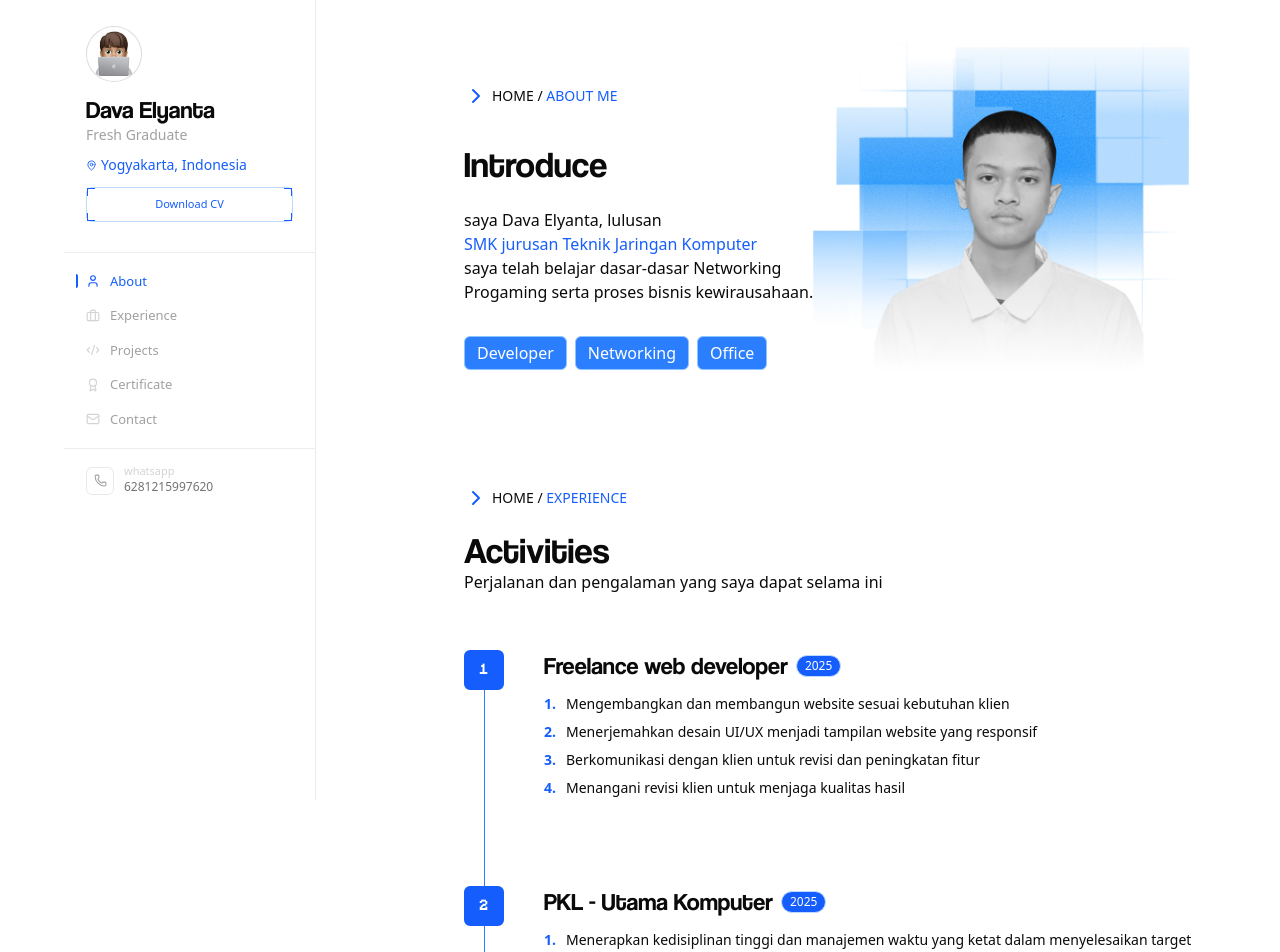
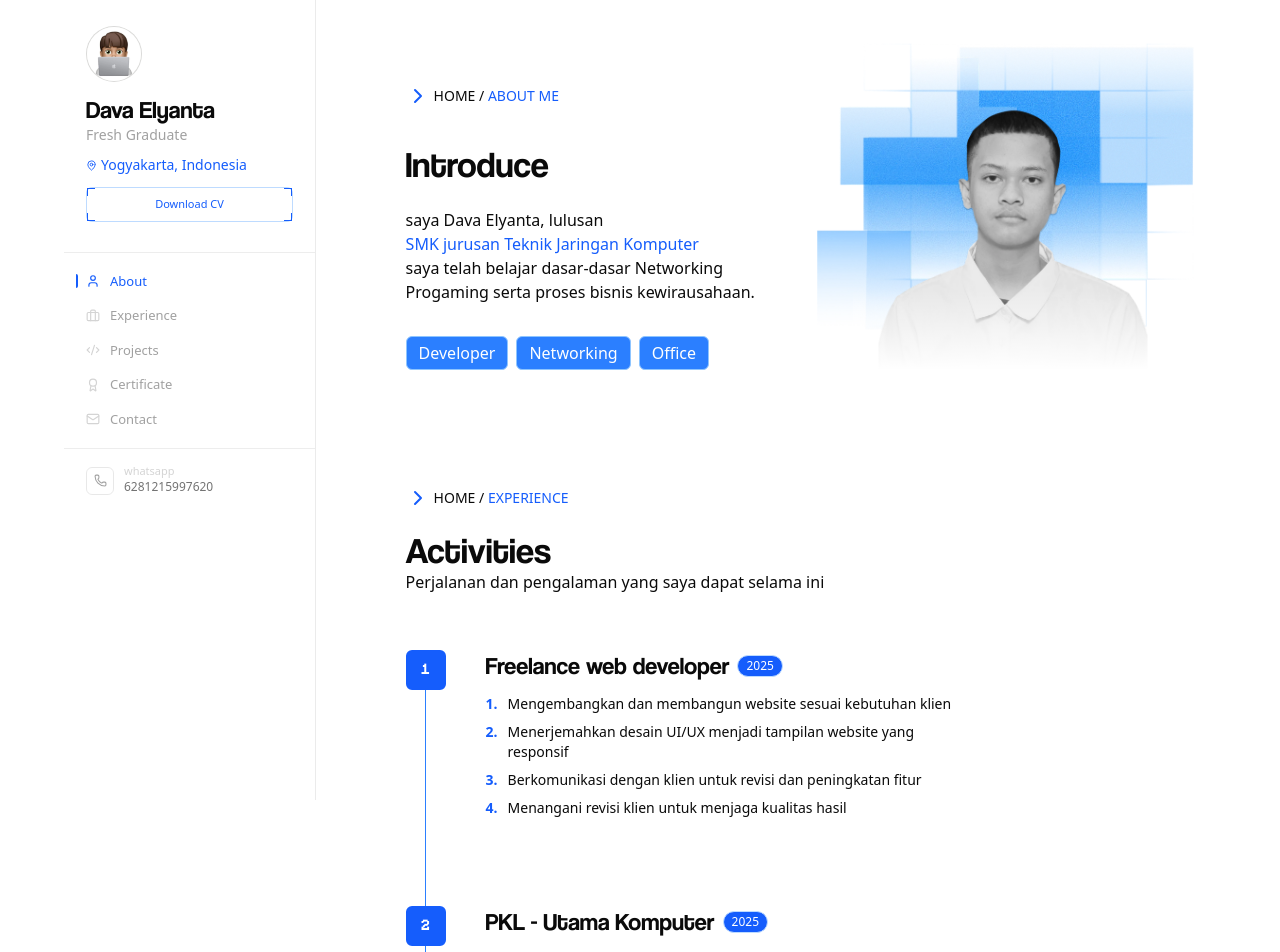
Before and after one commit to notcore/Hyuma-Portofolio, a Next.js app: page / in a window 1280 px wide. Shown: the top 952 px of the page. Built offline with nearby package versions, Linux system fonts and the light colour scheme.

Commit message:
update margin on experience section

```diff
--- a/app/page.tsx
+++ b/app/page.tsx
@@ -18,7 +18,7 @@ export default function CorePage() {
 
   return (
     <Layout>
-      <div className="flex flex-col gap-24 px-6 md:px-12 xl:px-20 py-16">
+      <div className="flex flex-col gap-24 px-6 md:px-12 xl:px-15 py-16">
         <section
           id="about"
           className="flex flex-col md:flex-row md:items-end md:gap-12"
--- a/components/Home/Home/Section/Experience/index.tsx
+++ b/components/Home/Home/Section/Experience/index.tsx
@@ -108,7 +108,7 @@ const TimelineItem = ({
     <motion.div
       id="experience"
       ref={itemRef}
-      className="flex gap-6 md:gap-10 items-start"
+      className="flex md:max-w-[80%] xl:max-w-[70%] gap-6 md:gap-10 items-start"
       initial={{ opacity: 0 }}
       whileInView={{ opacity: 1 }}
       exit={{ opacity: 0 }}
--- a/components/ui/Layout/index.tsx
+++ b/components/ui/Layout/index.tsx
@@ -16,7 +16,7 @@ const Layout = ({ children }: { children: React.ReactNode }) => {
       <MobileNav active={active} />
 
       <div>
-        <main className="flex-1 lg:ml-[30%] pb-20 lg:pb-0">
+        <main className="flex-1 lg:ml-[27%] pb-20 lg:pb-0">
           {children}
           <Footer />
         </main>
```
